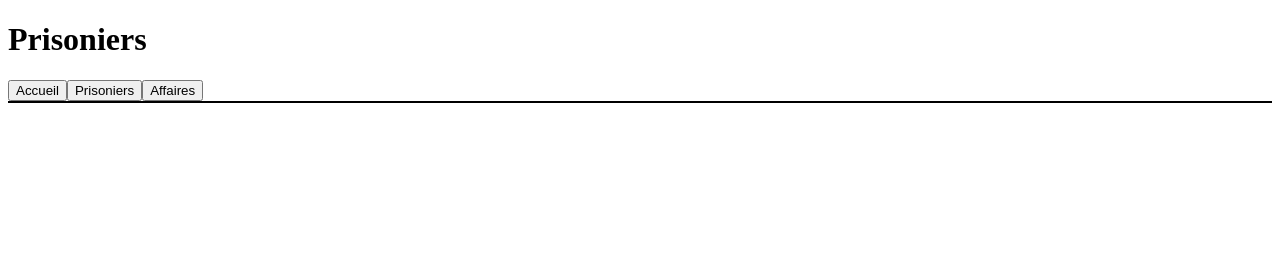
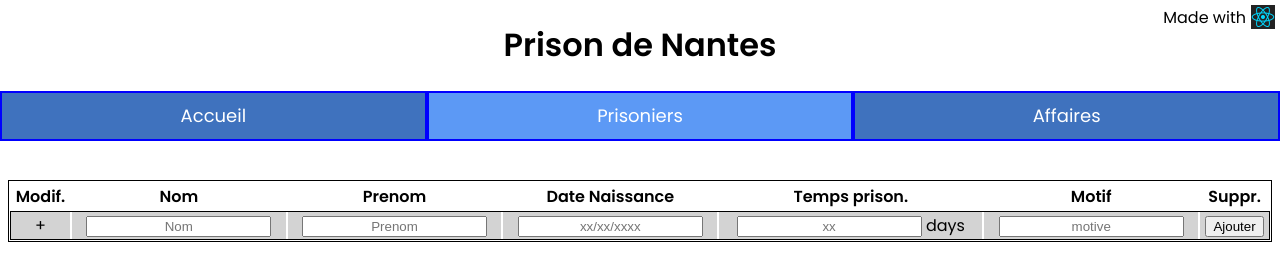
Before and after one commit to mile40/projet_CSL, a React app in the folder nantes_prison_manager/: page / in a window 1280 px wide. Both pictures are taken after a click on the button "Prisoniers". Built offline with nearby package versions, Linux system fonts and the light colour scheme; no server answers.

Commit message:
Tableau Prisoniers

```diff
--- a/nantes_prison_manager/public/css/navbar.css
+++ b/nantes_prison_manager/public/css/navbar.css
@@ -7,9 +7,48 @@ and open the template in the editor.
     Created on : 1 oct. 2020, 12:14:25
     Author     : Inaki
 */
+#react-icon{
+    position: absolute;
+    top: 5px;
+    right: 5px;
+    display: flex;
+    height: 24px;
+}
 
-#navbar{
+#react-icon > p{
+    margin-right: 5px;
+    margin-top: 0px;
+}
+
+
+html{
+    font-family: 'Poppins', 'sans-serif';
+}
+header{
+    width: 100%;
+    position: absolute;
+    top: 0;
+    left: 0;
+    height: 100px;
+    text-align: center;
+}
+/*#navbar{
     display: flex;
-    margin-bottom: 20px;
-    border-bottom: 2px solid black;
+    background-color: rgb(63, 114, 190);
+}*/
+.active{
+    background-color: rgb(92, 153, 245) !important;
+    outline:none;
 }
+#navbar > button{
+    height: 50px;
+    width: calc(100% / 3.0);
+    background-color: rgb(63, 114, 190);
+    border: 2px solid blue;
+    color: white;
+    font-family: 'Poppins', 'sans-serif';
+    font-size: 18px;
+}
+#navbar > button:hover{
+    background-color: rgb(92, 153, 245);
+}
--- /dev/null
+++ b/nantes_prison_manager/public/css/prisoners.css
@@ -0,0 +1,27 @@
+#Prisoniers{
+    margin-top: 180px;
+}
+table{
+    width: 100%;
+    border: 1px solid black;
+}
+tbody{
+    text-align: center;
+}
+tbody > tr:nth-child(even){
+    background-color: rgb(206, 232, 241);
+}
+tbody > tr:nth-child(odd){
+    background-color: rgb(170, 208, 243);
+}
+tbody > tr:last-child{
+    background-color: lightgrey;
+    outline: solid 1px black;
+}
+td > input{
+    text-align: center;
+}
+td > p {
+    margin-top: 0px;
+    margin-bottom: 0px;
+}
--- a/nantes_prison_manager/public/index.html
+++ b/nantes_prison_manager/public/index.html
@@ -4,10 +4,17 @@
     <meta charset="utf-8" />
     <link rel="icon" href="%PUBLIC_URL%/favicon.ico" />
     <link rel="stylesheet" type="text/css" href="css/navbar.css">
+    <link rel="stylesheet" type="text/css" href="css/prisoners.css">
+    <link href="https://fonts.googleapis.com/css2?family=Poppins:wght@400;600&display=swap" rel="stylesheet">
     <meta name="viewport" content="width=device-width, initial-scale=1" />
     <title>Nantes Prison Manager</title>
   </head>
   <body>
+    <div id="react-icon" >
+      <p>Made with </p>
+      <img src="react.png"></img>
+    </div>
+
     <div id="app"></div>
     <!--
       This HTML file is a template.
--- a/nantes_prison_manager/src/index.js
+++ b/nantes_prison_manager/src/index.js
@@ -1,68 +1,50 @@
+/* React file */
+
 import React from 'react';
 import ReactDOM from 'react-dom';
 import './index.css';
+import Prisoner from './view/prisoner'
+
 
 // Retourne 1 bouton
 function Button(props){
-  return(
+  if(props.page === props.text){
+    return(
+      <button className="active" id={props.id} onClick={props.onClick}>
+        {props.text}
+      </button>
+    );
+  }
+  else{
+    return(
       <button id={props.id} onClick={props.onClick}>
         {props.text}
       </button>
     );
+  }
 }
 
-// Retourne 1 prisonier
-function Prisoner(props){
-    return(
-      <li id={props.index}>
-        <p>{props.name}</p>
-        <button className="delete_button" onClick={props.onClick}>X</button>
-      </li>
-    );
-  }
-
-  class App extends React.Component{
+class App extends React.Component{
     constructor(){
       super();
       this.state = {
-        page: "Prisoniers",
-        prisoners: [],
-        affaires: []
+        page: "Accueil",
+        cases: []
       };
-
     }
 
     // Retoune le titre de la page + les boutons pour naviguer
     navbar(){
       return (
-        <div>
-          <h1>{this.state.page}</h1>
+        <header>
+          <h1>Prison de Nantes</h1>
           <div id="navbar">
-              <Button key={0} id={"btnAccueil"} text={"Accueil"} onClick={() => {this.setState({page:"Accueil"}); console.log("Accueil")} }/>
-              <Button key={1} id={"btnPrisoniers"} text={"Prisoniers"} onClick={() => {this.setState({page:"Prisoniers"}); console.log("Prisoniers")} }/>
-              <Button key={2} id={"btnAffaires"} text={"Affaires"} onClick={() => {this.setState({page:"Affaires"}); console.log("Affaires")} }/>
+              <Button page={this.state.page} key={0} id={"btnAccueil"} text={"Accueil"} onClick={() => {this.setState({page:"Accueil"}); console.log("Accueil")} }/>
+              <Button page={this.state.page} key={1} id={"btnPrisoniers"} text={"Prisoniers"} onClick={() => {this.setState({page:"Prisoniers"}); console.log("Prisoniers");} }/>
+              <Button page={this.state.page} key={2} id={"btnAffaires"} text={"Affaires"} onClick={() => {this.setState({page:"Affaires"}); console.log("Affaires")} }/>
           </div>
-        </div>
+        </header>
       )
-    }
-
-    // Fonction de la classe React.Component, ne s'execute qu'une fois a chaque rendu
-    async componentDidMount(){
-      switch(this.state.page){
-        case 'Accueil':
-          break;
-        case 'Prisoniers':
-          await fetch('http://localhost:8080/prisoners/read', {method: 'GET'}) // Envoi requete au serveur
-          .then(res => res.json()) // Reponse de la requete
-          .then((out) => { // Données a recuperer
-            this.setState({prisoners: out.result});
-          });
-          break;
-        case 'Affaires':
-          break;
-        default:
-          break;
-      }
     }
 
     // Rendu quand on clique sur le bouton Accueil
@@ -74,19 +56,12 @@ function Prisoner(props){
       );
     }
 
-    // Rendu quand on clique sur le bouton Prisoniers
-    renderPrisoner(){
-      let prisoners_array = [];
-      this.state.prisoners.forEach((elt, i) => {
-        prisoners_array.push(<Prisoner index = {i} key = {i} name = {elt.name} onClick = {() => console.log(i)} />);
-      });
-      return (
+    renderPrisoners(){
+      return(
         <div>
           {this.navbar()}
-          <div id={this.state.page}>
-            <ul>
-              {prisoners_array}
-            </ul>
+          <div id="Prisoniers">
+            <Prisoner />
           </div>
         </div>
       );
@@ -98,8 +73,6 @@ function Prisoner(props){
         <div>
           {this.navbar()}
           <div id={this.state.page}>
-            <ul>
-            </ul>
           </div>
         </div>
       );
@@ -110,13 +83,13 @@ function Prisoner(props){
         return this.renderAccueil()
       }
       if(this.state.page === 'Prisoniers'){
-        return this.renderPrisoner()
+       return this.renderPrisoners()
       }
       if(this.state.page === 'Affaires'){
         return this.renderAffaires()
       }
     }
 
-  }
+}
 
-  ReactDOM.render( <App />, document.getElementById('app') );
+ReactDOM.render( <App />, document.getElementById('app') );
--- /dev/null
+++ b/nantes_prison_manager/src/view/prisoner.js
@@ -0,0 +1,112 @@
+import React from 'react';
+
+// Retourne 1 prisonier
+function ReactPrisoner(props){
+    return(
+      <tr id={props.index}>
+        <td><input type="checkbox" onChange={props.onChange}></input></td>
+        <td><p>{props.name}</p></td>
+        <td><p>{props.firstname}</p></td>
+        <td><p>{props.dob}</p></td>
+        <td><p>{props.prison_time}</p></td>
+        <td><p>{props.motive}</p></td>
+        <td><button className="delete_button" onClick={props.onClick}>X</button></td>
+      </tr>
+    );
+}
+
+function objectsEquals(o1, o2){
+    return(Object.keys(o1).length === Object.keys(o2).length
+              && Object.keys(o1).every(p => o1[p] === o2[p]));
+}
+
+export default class Prisoner extends React.Component{
+    constructor(){
+        super();
+        this.state = {
+            prisoners : [],
+            prisoners_updated : false
+        }
+    }
+
+    async componentDidMount(){
+        if(!this.state.prisoners_updated){
+            this.readPrisoner();
+          }
+    }
+
+    async readPrisoner(){
+        await fetch('/prisoners/read', {method: 'GET'}) // Envoi requete au serveur
+              .then(res => res.json()) // Reponse de la requete
+              .then((out) => { // Données a recuperer
+                if(!objectsEquals(out, this.state.prisoners)){
+                  this.setState({prisoners: out.result, prisoners_updated: true});
+                }
+              });
+    }
+
+    async addPrisoner(){
+        if(document.getElementById("add_name").value !== ''){
+          let new_name = document.getElementById("add_name").value;
+          if(typeof new_name == 'string'){
+            await fetch('/prisoners/create',
+            {
+              method:'POST',
+              headers:{"Content-Type": "application/json"},
+              body:JSON.stringify({name:new_name})
+            })
+            .then((res) => {
+                this.readPrisoner();
+              }
+            );
+          }
+        }
+        else{
+          console.log('clic addPrisoner');
+        }
+    }
+
+    async updatePrisoner(i){
+        let row = document.getElementsByTagName('tbody')[0].getElementsByTagName('tr')[i];
+        let checkbox = row.children[0].children[0];
+        if(checkbox.checked){
+            console.log('modification');
+        }
+        else console.log('envoi de la modification au serveur')
+    }
+
+    // Rendu quand clic sur le bouton Prisoniers
+    render(){
+        let prisoners_array = [];
+        this.state.prisoners.forEach((elt, i) => {
+            prisoners_array.push(<ReactPrisoner index = {i} key = {i} onChange={() => this.updatePrisoner(i)} name = {elt.name} firstname = "x" dob = "xx/xx/xxxx" prison_time = "xx days" motive = "x" onClick = {() => console.log(i)} />);
+        });
+        return (
+            <table>
+                <thead>
+                    <tr>
+                        <th>Modif.</th>
+                        <th>Nom</th>
+                        <th>Prenom</th>
+                        <th>Date Naissance</th>
+                        <th>Temps prison.</th>
+                        <th>Motif</th>
+                        <th>Suppr.</th>
+                    </tr>
+                </thead>
+                <tbody>
+                    {prisoners_array}
+                    <tr id="add">
+                        <td>+</td>
+                        <td><input id="add_name" type="text" placeholder="Nom"></input></td>
+                        <td><input id="add_firstname" type="text" placeholder="Prenom"></input></td>
+                        <td><input id="add_dob" type="text" placeholder="xx/xx/xxxx"></input></td>
+                        <td><input id="add_prison_time" type="text" placeholder="xx"></input> days</td>
+                        <td><input id="add_motive" type="text" placeholder="motive"></input></td>
+                        <td><button onClick={() => this.addPrisoner()}>Ajouter</button></td>
+                    </tr>
+                </tbody>
+            </table>
+        );
+    }
+}
```
Also changed, not shown: nantes_prison_manager/package.json (+2 -5 lines), nantes_prison_manager/server/controllers/prisoners_controller.js (+6 -1 lines), nantes_prison_manager/server/main.js (+5 -2 lines), nantes_prison_manager/public/react.png (added), 2 other files.
